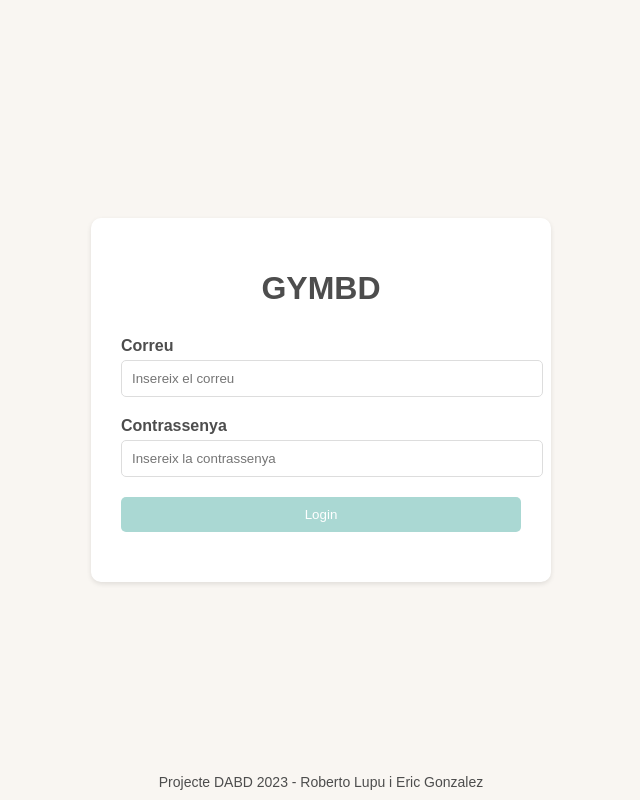
After one commit to ericfly02/GYMBD, a Flask app: page /login in a window 1280 px wide. The commit adds this page. Shown: the whole page, without its empty margins (319-959 px from the left). Run offline with Flask 3, Linux system fonts and the light colour scheme; some libraries are stand-ins or nearby versions.

Commit message:
second aproach

```diff
--- a/Flask/app.py
+++ b/Flask/app.py
@@ -3,7 +3,6 @@ import psycopg2
 import random
 
 app = Flask(__name__)
-
 # Configure PostgreSQL connection parameters
 conn = psycopg2.connect(
     host="ubiwan.epsevg.upc.edu",
@@ -12,18 +11,39 @@ conn = psycopg2.connect(
     password="dB.a4033441",
     options=f'-c search_path=practica'
 )
-
 # Define route and view for the index page
 @app.route('/')
 def index():
-    # Fetch data from the database
-    cursor = conn.cursor()
-    cursor.execute("SELECT * FROM gimnasos")
-    data = cursor.fetchall()
-    cursor.close()
 
     # Render the template with the fetched data
-    return render_template('index.html', data=data)
+    return render_template('index.html')
+
+# Login Page
+@app.route('/login', methods=['GET', 'POST'])
+def login():
+    if request.method == 'POST':
+        email = request.form['email']
+        password = request.form['password']
+
+        # Check if email and password are correct in the Clients table
+        # Perform your authentication logic here
+        # Example code to check if email and password match a user in the Clients table
+        data = None
+        if email == 'admin' and password == 'admin':
+            return redirect('/admin_dashboard')
+        elif data:
+            # Redirect to a success page or dashboard
+            return redirect('/client_dashboard')
+        else:
+            # Redirect back to the login page with an error message
+            return redirect('/login?error=1')
+
+    return render_template('login.html')
+
+# Admin Dashboard Page
+@app.route('/admin_dashboard')
+def admin_dashboard():
+    return render_template('admin_dashboard.html')
 
 # Define route and view for the gimnasos page
 @app.route('/gimnasos')
@@ -39,14 +59,31 @@ def gimnasos():
 
 @app.route('/treballadors')
 def treballadors():
-    # Fetch data from the database
+    # Obtenir el número de pàgina dels paràmetres de la consulta
+    page = request.args.get('page', default=1, type=int)
+    empleats_per_page = 10
+
+    # Recuperar dades de la base de dades
     cursor = conn.cursor()
     cursor.execute("SELECT * FROM empleats")
-    data = cursor.fetchall()
+    all_empleats = cursor.fetchall()
     cursor.close()
 
-    # Render the template with the fetched data
-    return render_template('treballadors.html', data=data)
+    # calcula el nombre total d'empleats recuperats de la base de dades.
+    total_empleats = len(all_empleats)
+    # calcula el nombre total de pàgines necessàries per mostrar tots els empleats. Utilitza la divisió entera per arrodonir cap amunt.
+    total_pages = (total_empleats + empleats_per_page - 1) // empleats_per_page
+    # calcula l'índex inicial de l'empleat a mostrar per a la pàgina actual.
+    start_index = (page - 1) * empleats_per_page
+    # calcula l'índex final de l'empleat a mostrar per a la pàgina actual.
+    end_index = start_index + empleats_per_page
+    # selecciona els empleats corresponents a la pàgina actual a partir de la llista completa d'empleats.
+    empleats = all_empleats[start_index:end_index]
+
+    # Render the template with the fetched data, current page, and total pages
+    return render_template('treballadors.html', empleats=empleats, current_page=page, total_pages=total_pages)
+
+
 
 @app.route('/empleat/<empleat_id>')
 def show_empleat_details(empleat_id):
--- /dev/null
+++ b/Flask/templates/login.html
@@ -0,0 +1,151 @@
+<!DOCTYPE html>
+<html>
+<head>
+    <title>Login Page</title>
+    <style>
+        body {
+            font-family: Arial, sans-serif;
+            background-color: #f9f6f2;
+            margin: 0;
+            padding: 0;
+        }
+
+        .container {
+            display: flex;
+            justify-content: center;
+            align-items: center;
+            height: 100vh;
+        }
+
+        .login-box {
+            background-color: #ffffff;
+            border-radius: 10px;
+            box-shadow: 0 2px 5px rgba(0, 0, 0, 0.1);
+            padding: 30px;
+            width: 400px;
+        }
+
+        .login-box h1 {
+            text-align: center;
+            color: #4d4d4d;
+        }
+
+        .login-form {
+            margin-top: 30px;
+        }
+
+        .form-group {
+            margin-bottom: 20px;
+        }
+
+        .form-group label {
+            display: block;
+            margin-bottom: 5px;
+            color: #4d4d4d;
+            font-weight: bold;
+        }
+
+        .form-group input[type="text"],
+        .form-group input[type="password"] {
+            width: 100%;
+            padding: 10px;
+            border-radius: 5px;
+            border: 1px solid #dddddd;
+        }
+
+        .form-group button {
+            width: 100%;
+            padding: 10px;
+            background-color: #aad8d3;
+            color: #ffffff;
+            border: none;
+            border-radius: 5px;
+            cursor: pointer;
+            transition: background-color 0.3s ease;
+        }
+
+        .form-group button:hover {
+            background-color: #7db3ae;
+        }
+
+        .form-group .register-link {
+            text-align: center;
+            margin-top: 10px;
+        }
+
+        .form-group .register-link a {
+            color: #4d4d4d;
+            text-decoration: none;
+            transition: color 0.3s ease;
+        }
+
+        .form-group .register-link a:hover {
+            color: #7db3ae;
+        }
+
+        /* Animations */
+        @keyframes slideInFromLeft {
+            0% {
+                transform: translateX(-100%);
+                opacity: 0;
+            }
+            100% {
+                transform: translateX(0);
+                opacity: 1;
+            }
+        }
+
+        @keyframes fadeIn {
+            0% {
+                opacity: 0;
+            }
+            100% {
+                opacity: 1;
+            }
+        }
+
+        .animated {
+            animation-duration: 1s;
+            animation-fill-mode: both;
+        }
+
+        .slide-in {
+            animation-name: slideInFromLeft;
+        }
+
+        .fade-in {
+            animation-name: fadeIn;
+        }
+
+        .footer {
+            position: fixed;
+            bottom: 10px;
+            left: 50%;
+            transform: translateX(-50%);
+            color: #4d4d4d;
+            font-size: 14px;
+        }
+    </style>
+</head>
+<body>
+    <div class="container">
+        <div class="login-box animated slide-in">
+            <h1 class="animated fade-in">GYMBD</h1>
+            <form class="login-form" method="POST" action="/login">
+                <div class="form-group animated fade-in">
+                    <label for="email">Correu</label>
+                    <input type="text" id="email" name="email" placeholder="Insereix el correu">
+                </div>
+                <div class="form-group animated fade-in">
+                    <label for="password">Contrassenya</label>
+                    <input type="password" id="password" name="password" placeholder="Insereix la contrassenya">
+                </div>
+                <div class="form-group animated fade-in">
+                    <button type="submit">Login</button>
+                </div>
+            </form>
+        </div>
+        <div class="footer">Projecte DABD 2023 - Roberto Lupu i Eric Gonzalez</div>
+    </div>
+</body>
+</html>
```
Also changed, not shown: Flask/templates/admin_dashboard.html (added, +87 -0 lines), Flask/templates/index.html (+91 -52 lines), Flask/templates/index_test.html (added, +104 -0 lines), Flask/templates/treballadors.html (+60 -4 lines).
